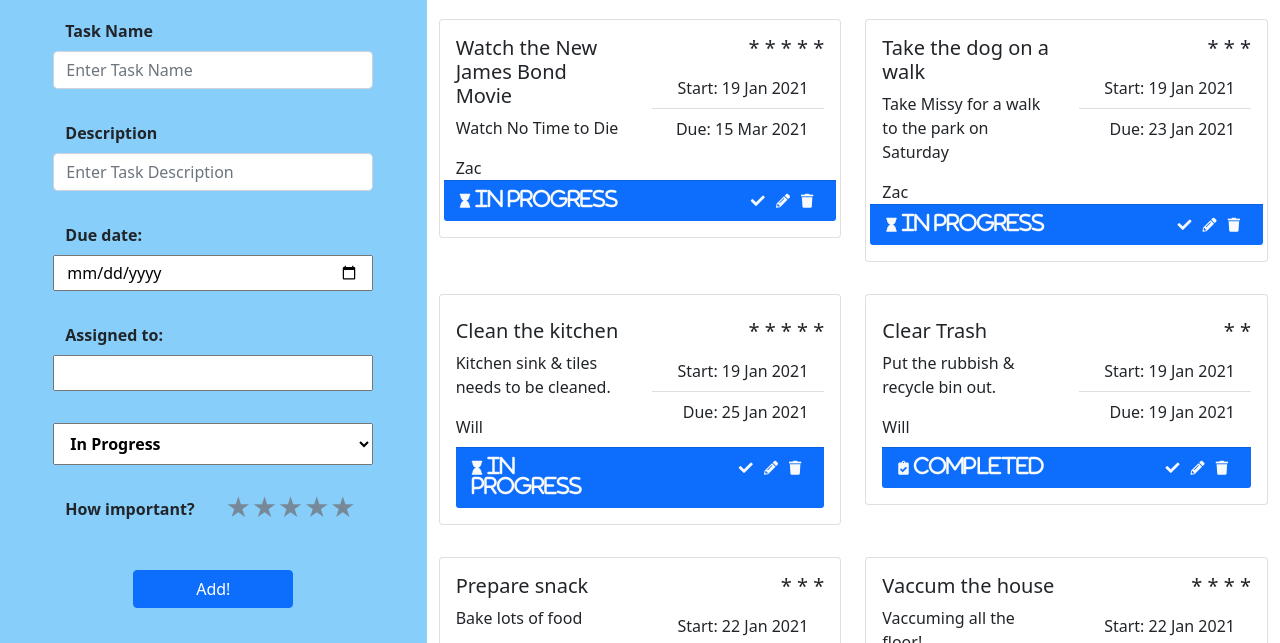
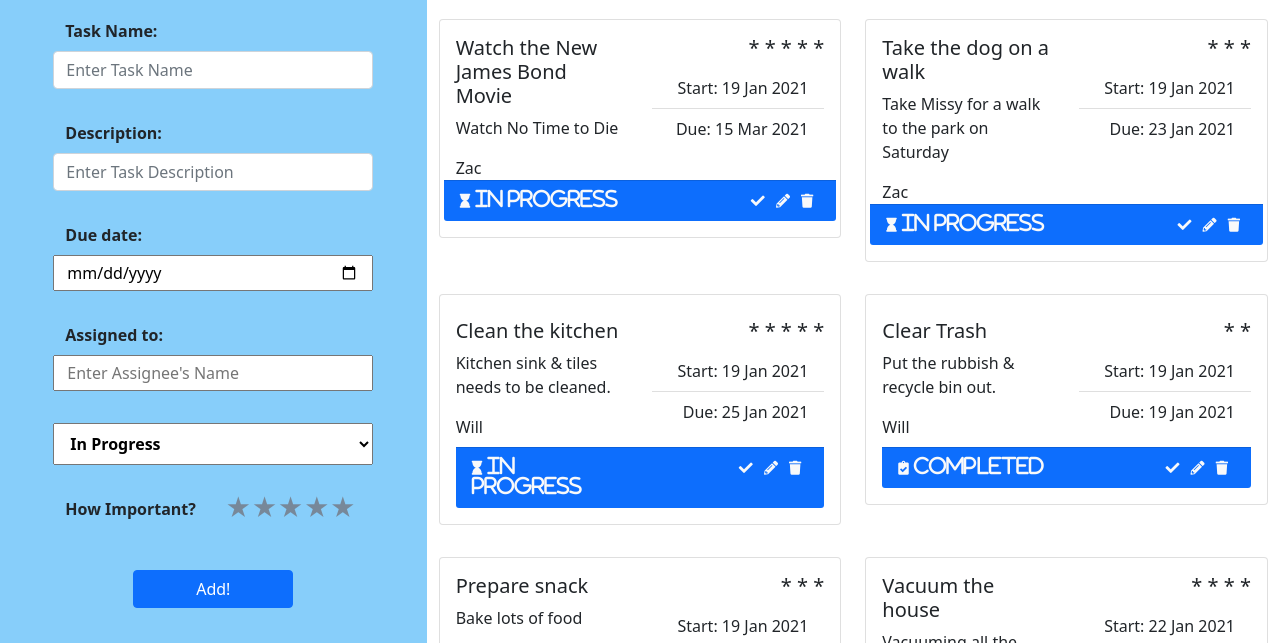
Before and after one commit to manami-d/jwd4-final-project, a plain HTML site: page index.html in a window 1280 px wide. Shown: the part 157-800 px from the top of the page. Drawn offline with nearby package versions, Linux system fonts and the light colour scheme.

Commit message:
FIX: update spelling and add description to assigned-to

```diff
--- a/index.html
+++ b/index.html
@@ -45,14 +45,14 @@
                             <div class="col-9">
                                 <!-- task name label & input -->
                                 <div class="row py-3">
-                                    <label class="pb-2 fw-bold" for="InputTaskName">Task Name</label>
+                                    <label class="pb-2 fw-bold" for="InputTaskName">Task Name:</label>
                                     <input type="text" class="form-control" id="InputTaskName"
                                         aria-describedby="TaskName" placeholder="Enter Task Name">
                                 </div>
 
                                 <!-- description label & input -->
                                 <div class="row py-3">
-                                    <label class="pb-2 fw-bold" for="InputDescription">Description</label>
+                                    <label class="pb-2 fw-bold" for="InputDescription">Description:</label>
                                     <input type="text" class="form-control" id="InputTaskDescription"
                                         aria-describedby="TaskDescription" placeholder="Enter Task Description">
                                 </div>
@@ -67,7 +67,7 @@
                                 <div class="row py-3">
                                     <!-- E -->
                                     <label class="pb-2 fw-bold" for="assinged-name">Assigned to:</label>
-                                    <input class="py-1" type="text" id="assigned-name" name="assigned-name">
+                                    <input class="py-1" type="text" id="assigned-name" name="assigned-name" placeholder="Enter Assignee's Name">
                                 </div>
 
                                 <!-- Progress label & input     -->
@@ -76,15 +76,15 @@
                                     <!-- F -->
                                     <select class="py-2 fw-bold" id="task-status">
                                         <option selected>In Progress</option>
-                                        <option>Done</option>
-                                        <option>Postphoned</option>
+                                        <option>Completed</option>
+                                        <option>Postponed</option>
                                     </select>
                                 </div>
 
                                 <!-- rating -->
                                 <div class="row py-3 justify-items-center">
                                     <div class="col-lg-12 col-xl-6">
-                                        <p class="fw-bold"> How important? </p>
+                                        <p class="fw-bold"> How Important? </p>
                                     </div>
                                     <div class="col-lg-12 col-xl-6">
                                         <div class="rating">
@@ -293,7 +293,7 @@
                                         <div class="col-6 text-end">
                                             <h5> * * * </h5>
                                             <ul class="list-group list-group-flush">
-                                                <li class="list-group-item">Start: 22 Jan 2021</li>
+                                                <li class="list-group-item">Start: 19 Jan 2021</li>
                                                 <li class="list-group-item">Due: 22 Jan 2021</li>
                                             </ul>
                                         </div>
@@ -321,8 +321,8 @@
                                 <div class="card-body">
                                     <div class="row">
                                         <div class="col-6">
-                                            <h5 class="card-title">Vaccum the house</h5>
-                                            <p class="card-text">Vaccuming all the floor!</p>
+                                            <h5 class="card-title">Vacuum the house</h5>
+                                            <p class="card-text">Vacuuming all the floor!</p>
                                             <p class="card-text">Manami</p>
                                         </div>
                                         <div class="col-6 text-end">
```
